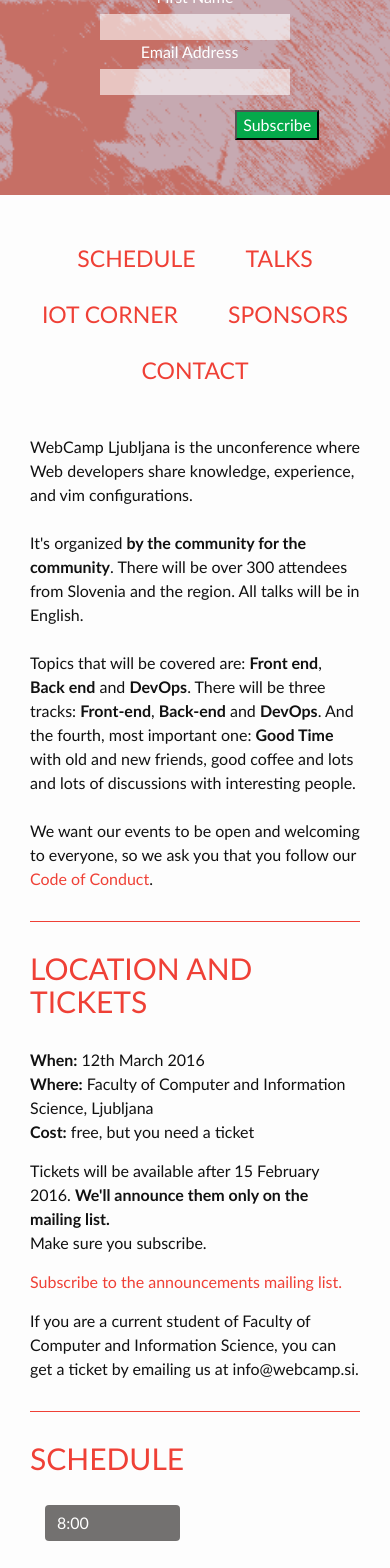
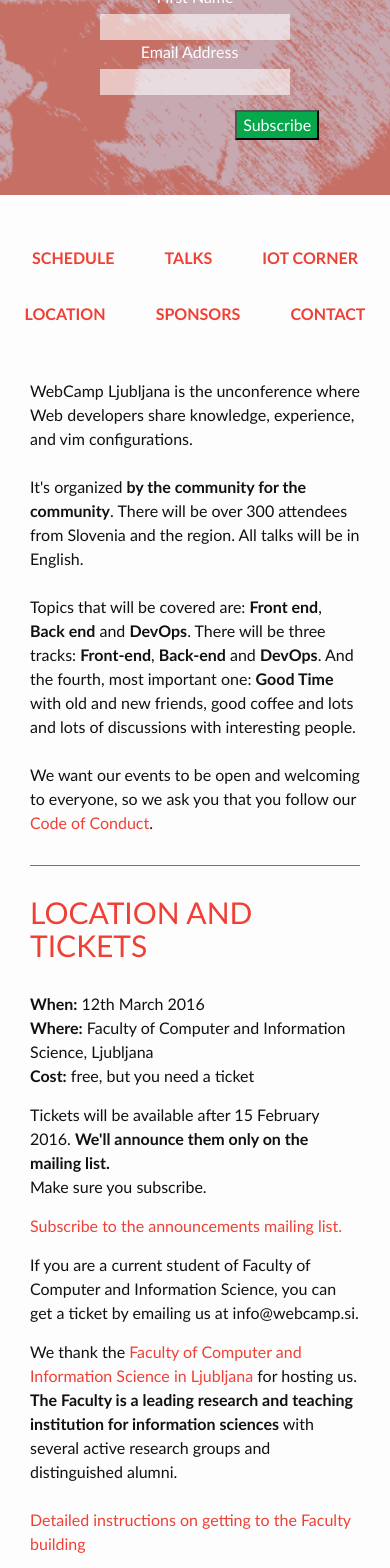
Before and after one commit to webcampsi/lj2016, a Jekyll site: the page built from index.html, in a window 390 px wide. Shown: the part 494-2062 px from the top of the page. Built offline with Jekyll 4.4.1, drawn with Linux system fonts in a browser that asks for light colours; nearby versions of some CDN libraries; comment, search, counter and statistics services are not loaded; some of the changed text lies outside the part shown.

Commit message:
Added location map

```diff
--- a/_layouts/default.html
+++ b/_layouts/default.html
@@ -10,7 +10,7 @@
     <div class="container-fluid">
 
       <div class="row">
-        <div class="col-md-8 col-md-offset-3">
+        <div class="col-sm-8 col-sm-offset-2 col-md-8 col-md-offset-3">
             <ul class="nav navbar-nav text-center">
 
               <li><a href="{{ site.baseurl }}/#schedule">SCHEDULE</a></li>
@@ -20,6 +20,7 @@
               <!--
               <li><a href="{{ site.baseurl }}/#2015">LAST YEAR</a></li>
               -->
+              <li><a href="{{ site.baseurl }}/#location">LOCATION</a></li>
               <li><a href="{{ site.baseurl }}/#sponsors">SPONSORS</a></li>
 
 
@@ -39,7 +40,7 @@
       </div>
 
       <div class="page-content">
-        <div class="col-md-6 col-md-offset-3">
+        <div class="col-sm-8 col-sm-offset-2 col-md-6 col-md-offset-3">
           {{ content }}
         </div>
       </div>
--- a/_layouts/default_without_mailchimp.html
+++ b/_layouts/default_without_mailchimp.html
@@ -21,7 +21,8 @@
               <!--
               <li><a href="{{ site.baseurl }}/#2015">LAST YEAR</a></li>
               -->
-              <li><a href="{{ site.baseurl }}/#partners">PARTNERS</a></li>
+              <li><a href="{{ site.baseurl }}/#location">LOCATION</a></li>
+              <li><a href="{{ site.baseurl }}/#sponsors">SPONSORS</a></li>
               <li><a href="{{ site.baseurl }}/#contact">CONTACT</a></li>
 
               {% comment %}
--- a/_sass/_layout.scss
+++ b/_sass/_layout.scss
@@ -315,14 +315,11 @@
  		display: inline-block;
  		padding: 0.5em;
  		margin-bottom:0;
-
- 	}
-
     a {
    		font: {
    			family: $base-font-family;
- 			weight: 400;
- 			size: 23px;
+   			weight: 600;
+        padding: 5px;
         }
    		display: inline-block;
    		color: $red-color;
@@ -330,6 +327,7 @@
 
    		&:hover {
    			color: $grey-color-dark;
+   		}
    	}
  	}
 }
--- a/index.html
+++ b/index.html
@@ -28,7 +28,21 @@
 	<p>Tickets will be available after 15 February 2016. <b>We'll announce them only on the mailing list.</b><br /> Make sure you subscribe.</p>
 	<p><a href="http://eepurl.com/8f5HT" target="_blank">Subscribe to the announcements mailing list.</a></p>
 
-	<p>If you are a current student of Faculty of Computer and Information Science, you can get a ticket by emailing us at info@webcamp.si.</div>
+	<p>If you are a current student of Faculty of Computer and Information Science, you can get a ticket by emailing us at info@webcamp.si.</p>
+
+
+	<p class="content">We thank the <a href="http://www.fri.uni-lj.si/en/about/">Faculty of Computer and Information Science in Ljubljana</a> for hosting us. <br/>
+		<strong>The Faculty is a leading research and teaching institution for information sciences</strong> with several active research groups and distinguished alumni.
+	<br /><br />
+	<a href="http://www.fri.uni-lj.si/en/about/how_to_reach_us/">Detailed instructions on getting to the Faculty building</a>
+	</br ><br />
+	If you are arriving by car, you can park on the either side of the Faculty building.
+	</p>
+		<div id="disapear-on-click" class="location-zoom">
+			<iframe src="https://www.google.com/maps/embed?pb=!1m14!1m8!1m3!1d2769.021058795885!2d14.472292399999999!3d46.0506782!3m2!1i1024!2i768!4f13.1!3m3!1m2!1s0x47652d52dfb93cd7%3A0xbfcd354b74411729!2sVe%C4%8Dna+pot+113%2C+1000+Ljubljana!5e0!3m2!1sen!2ssi!4v1408359697852" frameborder="0" style="border:0; width: 100%;
+			height: 400px;"></iframe>
+		</div>
+</div>
 
 <!--
 <div id="iot" class="section">
```
Lines whose indentation alone changed are shown as unchanged.
